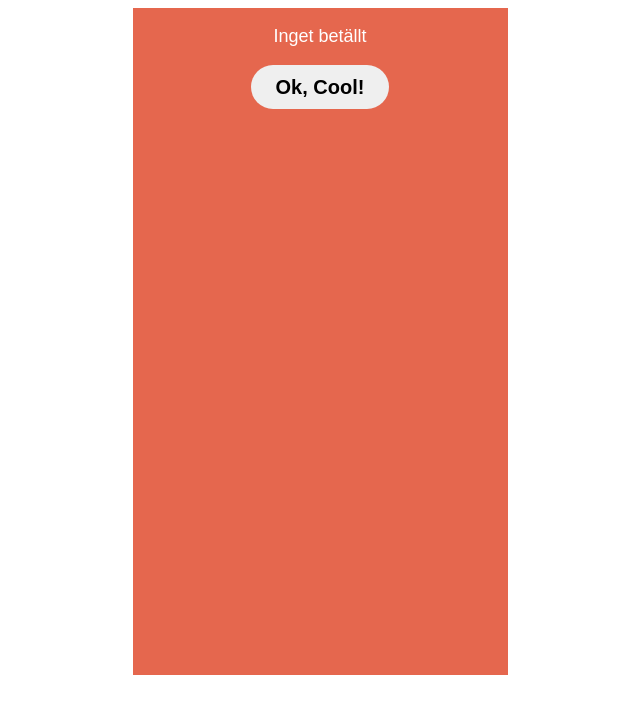
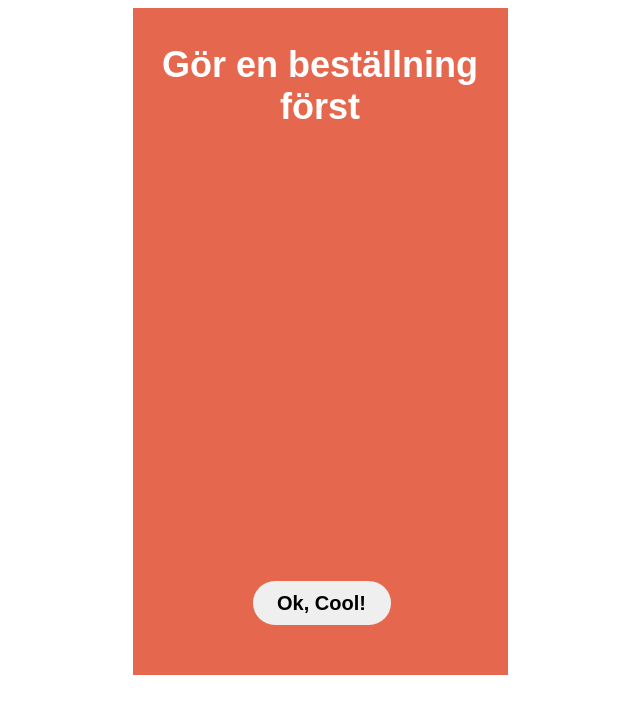
Before and after one commit to Luken95/Airbean-Coffe-App, a React (Create React App) app: page /status in a window 1280 px wide. Shown: the top 714 px of the page, without its empty margins (320-960 px from the left). Built offline with nearby package versions, Linux system fonts and the light colour scheme; no server answers.

Commit message:
orderbutton css

```diff
--- a/src/views/Status.css
+++ b/src/views/Status.css
@@ -20,6 +20,9 @@ border-radius: 25px;
 border: none;
 font-size: 20px;
 font-weight: 600;
+position: absolute;
+left: 120px;
+bottom: 50px;
 }
 
 .orderStatusTrue {
--- a/src/views/Status.js
+++ b/src/views/Status.js
@@ -14,7 +14,6 @@ function Status(props) {
     const response = await fetch(`https://my-json-server.typicode.com/zocom-christoffer-wallenberg/airbean/order`)
     const data = await response.json();
 
-    console.log(data);
     setEta(data);
   }
 
@@ -35,7 +34,7 @@ function Status(props) {
   return (
     <section className="statusSection">
       <section className='orderStatusFalse' ref={ hideOrder }>
-        <p className='pText'>Inget betällt</p>
+        <h3 className='ordertext'>Gör en beställning först</h3>
       </section>
       <section className='orderStatusTrue' ref={ showOrder }>
         <br></br>
```
Also changed, not shown: src/components/Cart.js (deleted, +0 -18 lines), src/components/Cart.css (deleted).
